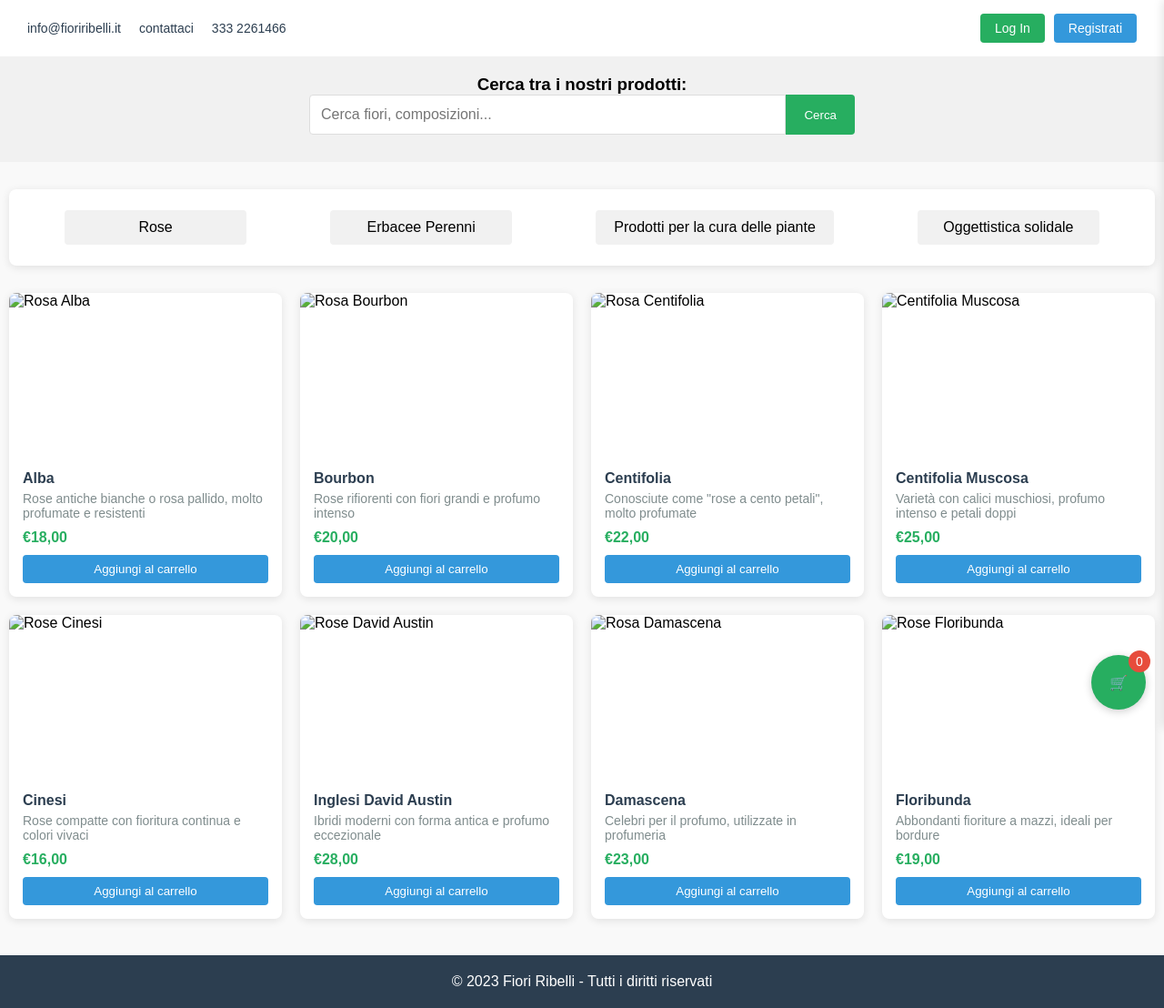
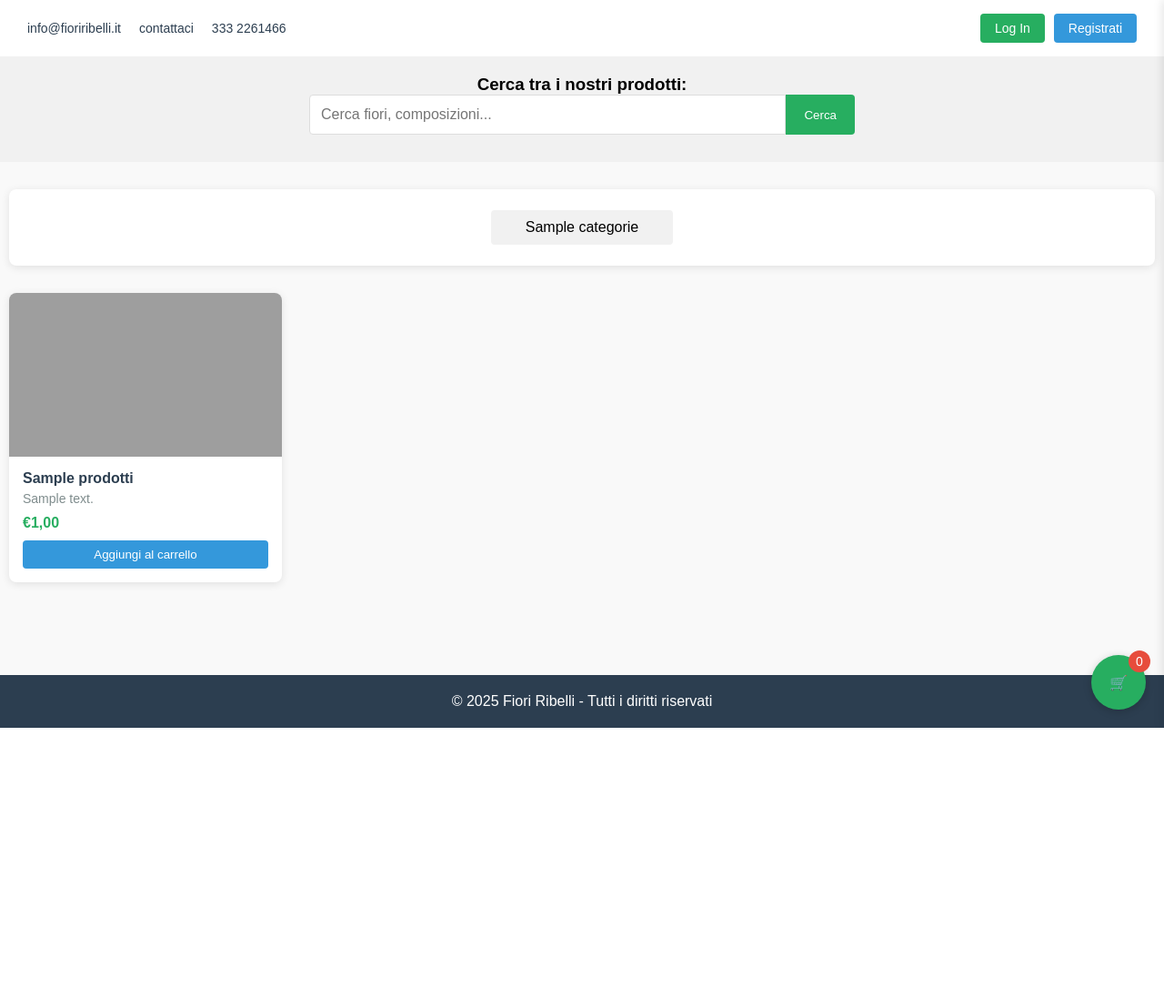
Before and after one commit to Pita-Sama/fioriRibelli, a PHP site: page /home.php in a window 1280 px wide. Shown: the whole page at 91% size. After the commit the page ends 800 px from the top, so only its background shows below. Run offline with PHP 8.4, Linux system fonts and the light colour scheme; tables that the repository leaves empty hold one stand-in row (values such as "Sample post"); some libraries are stand-ins or nearby versions; grey boxes are pictures that could not be loaded.

Commit message:
Update home.php
TABELLE adesso si riferiscono al database

```diff
--- a/home.php
+++ b/home.php
@@ -446,100 +446,48 @@
 
     <main>
         <div class="categories">
-            <div class="category">Rose</div>
-            <div class="category">Erbacee Perenni</div>
-            <div class="category">Prodotti per la cura delle piante</div>
-            <div class="category">Oggettistica solidale</div>
+            <?php
+
+            require_once("collegamento_db.php");
+
+            // Connessione al database
+            $pdo = pdoDB();
+
+            // Query per ottenere le categorie uniche
+            $sql_categorie = "SELECT DISTINCT nome FROM categorie";
+            $result_categorie = $pdo->query($sql_categorie);
+
+            if ($result_categorie->rowCount() > 0) {
+                while($row = $result_categorie->fetch(PDO::FETCH_ASSOC)) {
+                    echo '<div class="category">' . htmlspecialchars($row["nome"]) . '</div>';
+                }
+            }
+            ?>
         </div>
 
         <div class="products-grid">
-            <!-- Prodotto 1 -->
-            <div class="product-card">
-                <img src="https://via.placeholder.com/250x180?text=Rosa+Alba" alt="Rosa Alba" class="product-image">
-                <div class="product-info">
-                    <div class="product-name">Alba</div>
-                    <div class="product-description">Rose antiche bianche o rosa pallido, molto profumate e resistenti</div>
-                    <div class="product-price">€18,00</div>
-                    <button class="add-to-cart-btn" onclick="addToCart('Alba', 18, 'https://via.placeholder.com/250x180?text=Rosa+Alba')">Aggiungi al carrello</button>
-                </div>
-            </div>
+            <?php
+            // Query per ottenere tutti i prodotti
+            $sql_prodotti = "SELECT * FROM prodotti";
+            $result_prodotti = $pdo->query($sql_prodotti);
 
-            <!-- Prodotto 2 -->
-            <div class="product-card">
-                <img src="https://via.placeholder.com/250x180?text=Rosa+Bourbon" alt="Rosa Bourbon" class="product-image">
-                <div class="product-info">
-                    <div class="product-name">Bourbon</div>
-                    <div class="product-description">Rose rifiorenti con fiori grandi e profumo intenso</div>
-                    <div class="product-price">€20,00</div>
-                    <button class="add-to-cart-btn" onclick="addToCart('Bourbon', 20, 'https://via.placeholder.com/250x180?text=Rosa+Bourbon')">Aggiungi al carrello</button>
-                </div>
-            </div>
-
-            <!-- Prodotto 3 -->
-            <div class="product-card">
-                <img src="https://via.placeholder.com/250x180?text=Rosa+Centifolia" alt="Rosa Centifolia" class="product-image">
-                <div class="product-info">
-                    <div class="product-name">Centifolia</div>
-                    <div class="product-description">Conosciute come "rose a cento petali", molto profumate</div>
-                    <div class="product-price">€22,00</div>
-                    <button class="add-to-cart-btn" onclick="addToCart('Centifolia', 22, 'https://via.placeholder.com/250x180?text=Rosa+Centifolia')">Aggiungi al carrello</button>
-                </div>
-            </div>
-
-            <!-- Prodotto 4 -->
-            <div class="product-card">
-                <img src="https://via.placeholder.com/250x180?text=Centifolia+Muscosa" alt="Centifolia Muscosa" class="product-image">
-                <div class="product-info">
-                    <div class="product-name">Centifolia Muscosa</div>
-                    <div class="product-description">Varietà con calici muschiosi, profumo intenso e petali doppi</div>
-                    <div class="product-price">€25,00</div>
-                    <button class="add-to-cart-btn" onclick="addToCart('Centifolia Muscosa', 25, 'https://via.placeholder.com/250x180?text=Centifolia+Muscosa')">Aggiungi al carrello</button>
-                </div>
-            </div>
-
-            <!-- Prodotto 5 -->
-            <div class="product-card">
-                <img src="https://via.placeholder.com/250x180?text=Rose+Cinesi" alt="Rose Cinesi" class="product-image">
-                <div class="product-info">
-                    <div class="product-name">Cinesi</div>
-                    <div class="product-description">Rose compatte con fioritura continua e colori vivaci</div>
-                    <div class="product-price">€16,00</div>
-                    <button class="add-to-cart-btn" onclick="addToCart('Cinesi', 16, 'https://via.placeholder.com/250x180?text=Rose+Cinesi')">Aggiungi al carrello</button>
-                </div>
-            </div>
-
-            <!-- Prodotto 6 -->
-            <div class="product-card">
-                <img src="https://via.placeholder.com/250x180?text=Rose+David+Austin" alt="Rose David Austin" class="product-image">
-                <div class="product-info">
-                    <div class="product-name">Inglesi David Austin</div>
-                    <div class="product-description">Ibridi moderni con forma antica e profumo eccezionale</div>
-                    <div class="product-price">€28,00</div>
-                    <button class="add-to-cart-btn" onclick="addToCart('Inglesi David Austin', 28, 'https://via.placeholder.com/250x180?text=Rose+David+Austin')">Aggiungi al carrello</button>
-                </div>
-            </div>
-
-            <!-- Prodotto 7 -->
-            <div class="product-card">
-                <img src="https://via.placeholder.com/250x180?text=Rosa+Damascena" alt="Rosa Damascena" class="product-image">
-                <div class="product-info">
-                    <div class="product-name">Damascena</div>
-                    <div class="product-description">Celebri per il profumo, utilizzate in profumeria</div>
-                    <div class="product-price">€23,00</div>
-                    <button class="add-to-cart-btn" onclick="addToCart('Damascena', 23, 'https://via.placeholder.com/250x180?text=Rosa+Damascena')">Aggiungi al carrello</button>
-                </div>
-            </div>
-
-            <!-- Prodotto 8 -->
-            <div class="product-card">
-                <img src="https://via.placeholder.com/250x180?text=Rose+Floribunda" alt="Rose Floribunda" class="product-image">
-                <div class="product-info">
-                    <div class="product-name">Floribunda</div>
-                    <div class="product-description">Abbondanti fioriture a mazzi, ideali per bordure</div>
-                    <div class="product-price">€19,00</div>
-                    <button class="add-to-cart-btn" onclick="addToCart('Floribunda', 19, 'https://via.placeholder.com/250x180?text=Rose+Floribunda')">Aggiungi al carrello</button>
-                </div>
-            </div>
+            if ($result_prodotti->rowCount() > 0) {
+                while($row = $result_prodotti->fetch(PDO::FETCH_ASSOC)) {
+                    echo '
+                    <div class="product-card">
+                        <img src="' . htmlspecialchars($row["immagine"]) . '" alt="' . htmlspecialchars($row["nome"]) . '" class="product-image">
+                        <div class="product-info">
+                            <div class="product-name">' . htmlspecialchars($row["nome"]) . '</div>
+                            <div class="product-description">' . htmlspecialchars($row["descrizione"]) . '</div>
+                            <div class="product-price">€' . number_format($row["prezzo"], 2, ',', '.') . '</div>
+                            <button class="add-to-cart-btn" onclick="addToCart(\'' . addslashes($row["nome"]) . '\', ' . $row["prezzo"] . ', \'' . addslashes($row["immagine"]) . '\')">Aggiungi al carrello</button>
+                        </div>
+                    </div>';
+                }
+            } else {
+                echo "<p>Nessun prodotto disponibile al momento.</p>";
+            }
+            ?>
         </div>
     </main>
 
@@ -565,7 +513,7 @@
     </div>
 
     <footer>
-        <p>&copy; 2023 Fiori Ribelli - Tutti i diritti riservati</p>
+        <p>&copy; 2025 Fiori Ribelli - Tutti i diritti riservati</p>
     </footer>
 
     <script>
@@ -739,19 +687,20 @@
                 })
         }
 
-        // Funzione per la ricerca (da implementare)
-        function showHint(str) {
+        // Funzione per la ricerca AJAX ANCORA DA FARE
+        /*function showHint(str) {
             if (str.length == 0) {
                 document.getElementById("txtHint").innerHTML = "";
                 return;
             }
+
             const xhttp = new XMLHttpRequest();
             xhttp.onload = function() {
                 document.getElementById("txtHint").innerHTML = this.responseText;
             }
-            xhttp.open("GET", ""+str);//MANCA IL COLLEGAMENTO AL DB
+            xhttp.open("GET", "search.php?q=" + encodeURIComponent(str), true);
             xhttp.send();
-        }
+        }*/
     </script>
 </body>
 </html>
```
